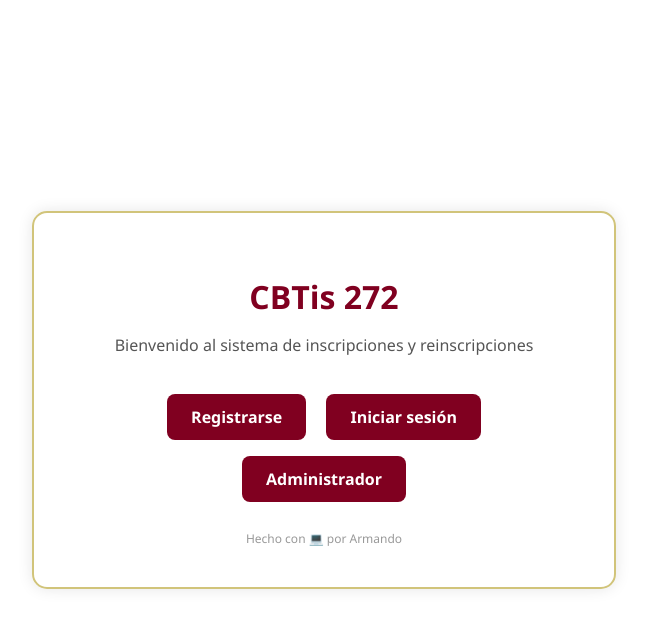
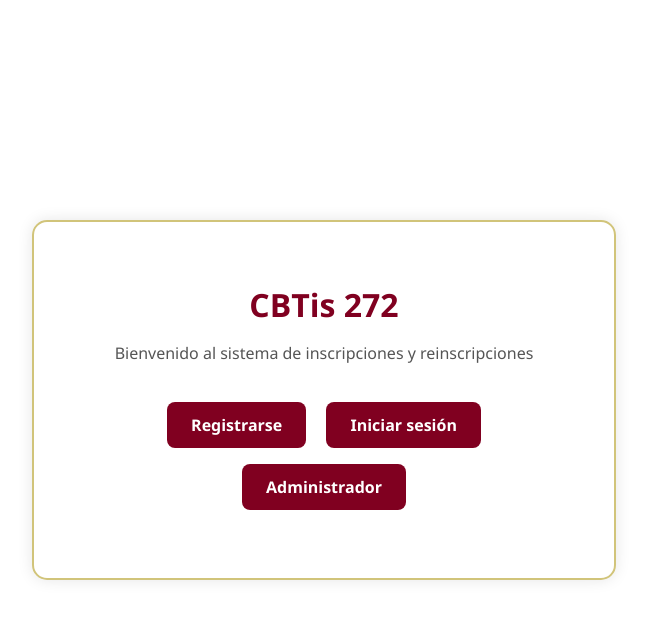
Before and after one commit to Armando59t/cbtis272, a Flask app: page / in a window 1280 px wide. Shown: the top 628 px of the page, without its empty margins (316-963 px from the left). Run offline with Flask 3, Linux system fonts and the light colour scheme.

Commit message:
Update index.html

```diff
--- a/templates/index.html
+++ b/templates/index.html
@@ -68,7 +68,7 @@
         <a class="boton" href="/registro">Registrarse</a>
         <a class="boton" href="/login">Iniciar sesión</a>
         <a class="boton" href="/admin/login">Administrador</a>
-        <div class="footer">Hecho con 💻 por Armando</div>
+        <div class="footer"></div>
     </div>
 </body>
 </html>
```
